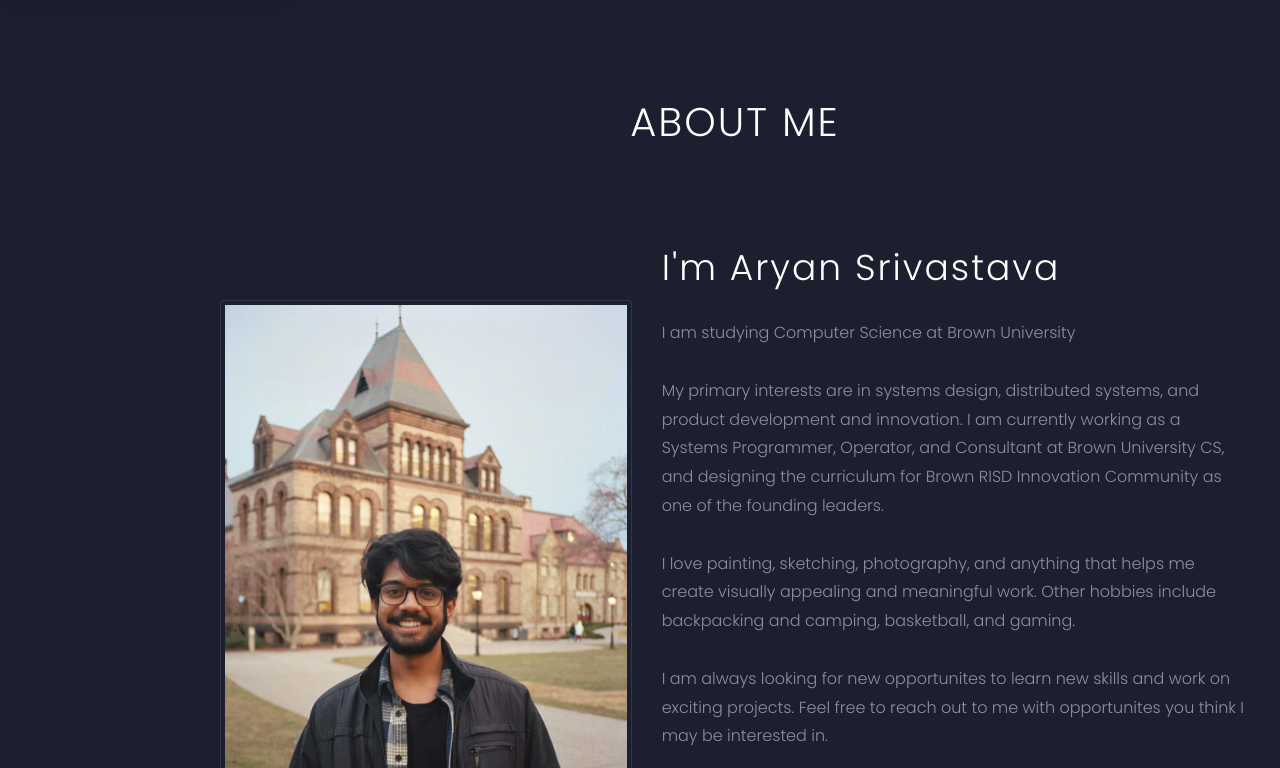
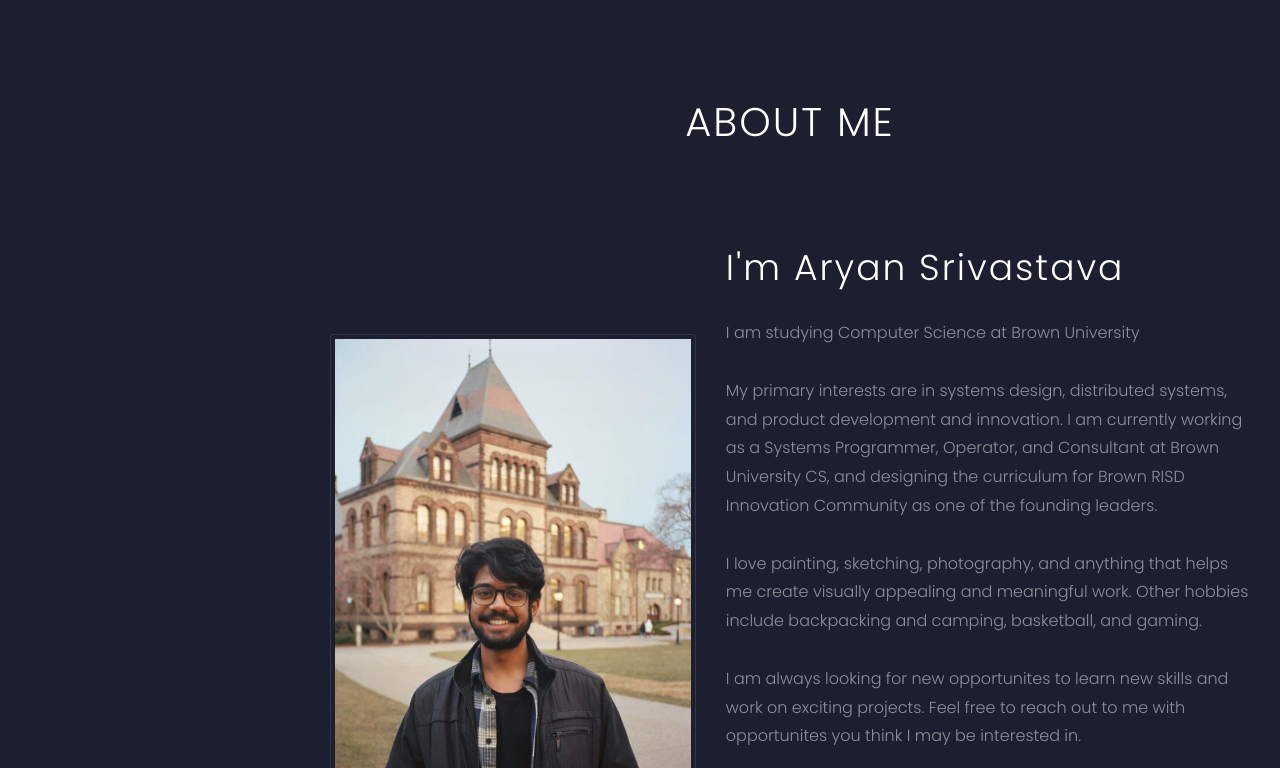
Before and after one commit to aryan096/aryan096.github.io, a plain HTML site: page index.html in a window 1280 px wide. Shown: the part 803-1571 px from the top of the page. Drawn offline with Linux system fonts and the light colour scheme.

Commit message:
width calc fix

```diff
--- a/assets/css/klee.css
+++ b/assets/css/klee.css
@@ -526,9 +526,9 @@ b, strong {
 .page-wrapper {
     position: relative;
     min-height: 100%;
-    width: calc(100% - 190px);
+    width: calc(100% - 300px);
     float: left;
-    margin-left: 190px;
+    margin-left: 300px;
     -webkit-transition: all 0.2s ease-in-out 0s;
     -moz-transition: all 0.2s ease-in-out 0s;
     -ms-transition: all 0.2s ease-in-out 0s;
```
